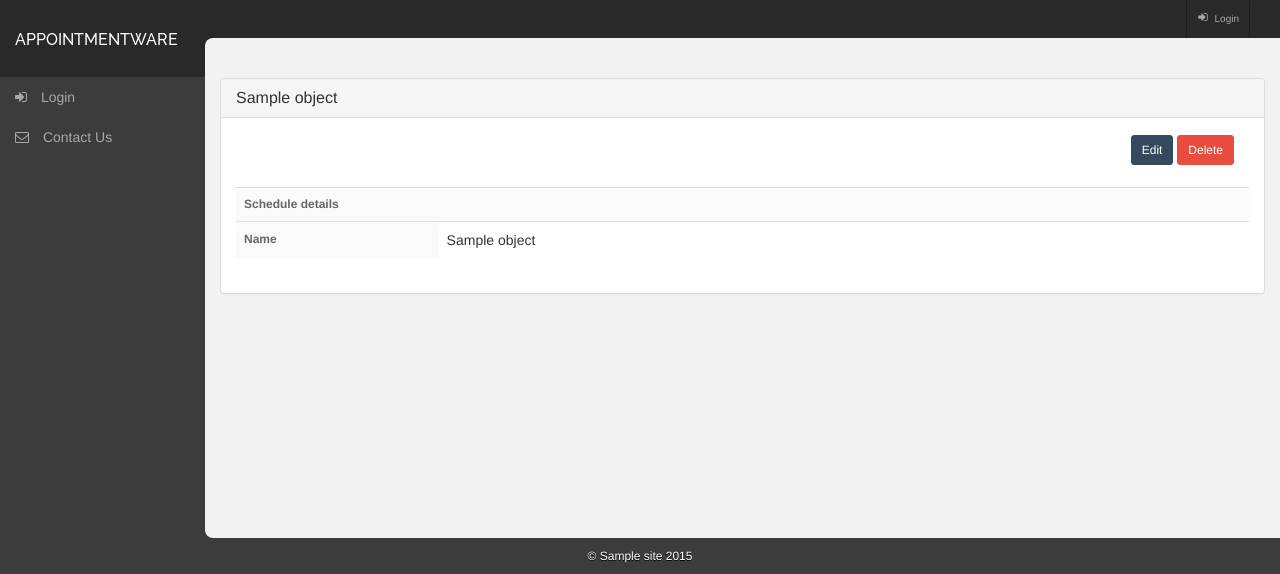
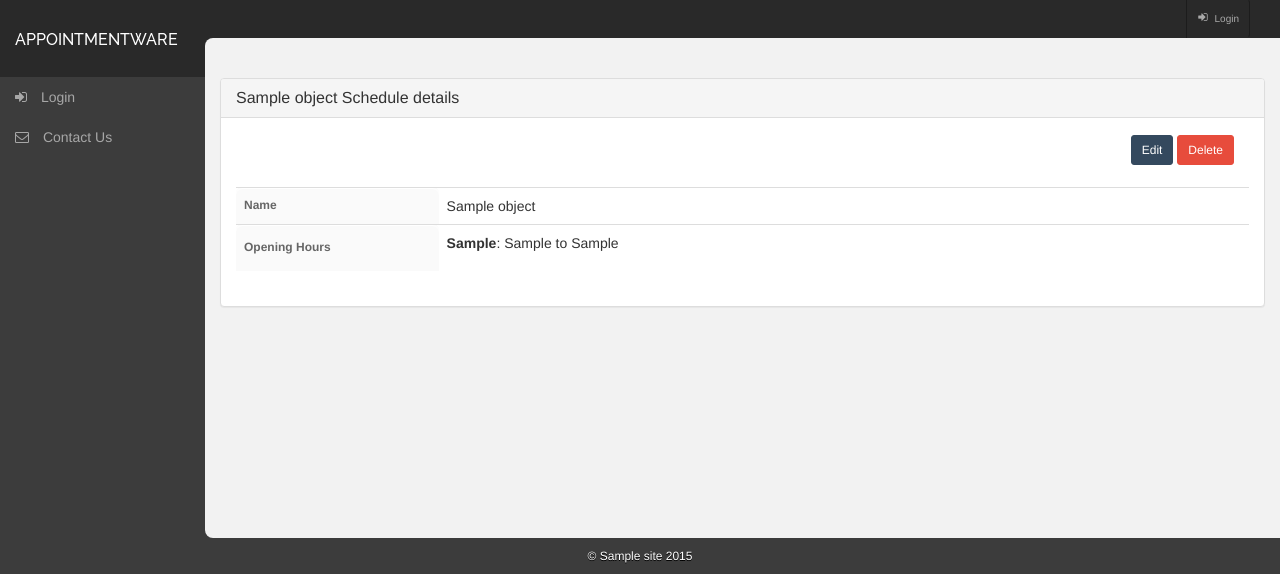
Before and after one commit to moshthepitt/apr, a Django app: template venues/templates/venues/venue_view.html in a window 1280 px wide. Shown: the top 574 px of the page. Run offline with Django 3.2, Linux system fonts and the light colour scheme; the template is opened without the code that fills it: most values are stand-ins (such as "Sample title", 1, 10 or a date in 2020); some libraries are stand-ins or nearby versions; some web fonts are replaced.

Commit message:
display opening hours

```diff
--- a/venues/models.py
+++ b/venues/models.py
@@ -41,6 +41,9 @@ class Venue(models.Model):
         """
         return self.openinghour_set.order_by('to_hour').last()
 
+    def opening_hours(self):
+        return self.openinghour_set.all()
+
     def __str__(self):
         return self.name
 
--- a/venues/templates/venues/venue_view.html
+++ b/venues/templates/venues/venue_view.html
@@ -3,12 +3,12 @@
 {% load crispy_forms_tags %}
 {% load staticfiles %}
 {% block extracss %}{% endblock %}
-{% block title %}{{object}} | {{site.name}}{% endblock %}
+{% block title %}{{object}} {% trans "Schedule details" %} | {{site.name}}{% endblock %}
 {% block main_content %}
 	<div class="panel panel-default">
 	  <div class="panel-heading">
 	    <h3 class="panel-title">
-	    {% block calendar_title %}{{object}}{% endblock %}
+	    {% block calendar_title %}{{object}} {% trans "Schedule details" %}{% endblock %}
 	    </h3>
 	  </div>
 	  <div class="panel-body">
@@ -20,10 +20,19 @@
 	  	</div>
 	  	<div class="table-responsive">
 	  	  <table class="table">
-	  	  	<tr><th colspan="2">{% trans "Schedule details" %}</th></tr>
 	  	  	<tr>
 	  	  		<th>{% trans "Name" %}</th>
 	  	  		<td width="80%">{{object}}</td>
+	  	  	</tr>
+	  	  	<tr>
+	  	  		<th>{% trans "Opening Hours" %}</th>
+	  	  		<td width="80%">
+	  	  			<ul class="list-unstyled">
+	  	  			{% for otime in object.opening_hours %}
+	  	  			 <li><strong>{{otime.get_weekday_display}}</strong>: {{otime.from_hour}} {% trans "to" %} {{otime.to_hour}}</li>
+	  	  			{% endfor %}
+	  	  			</ul>
+	  	  		</td>
 	  	  	</tr>
 	  	  </table>
 	  	</div>
```
